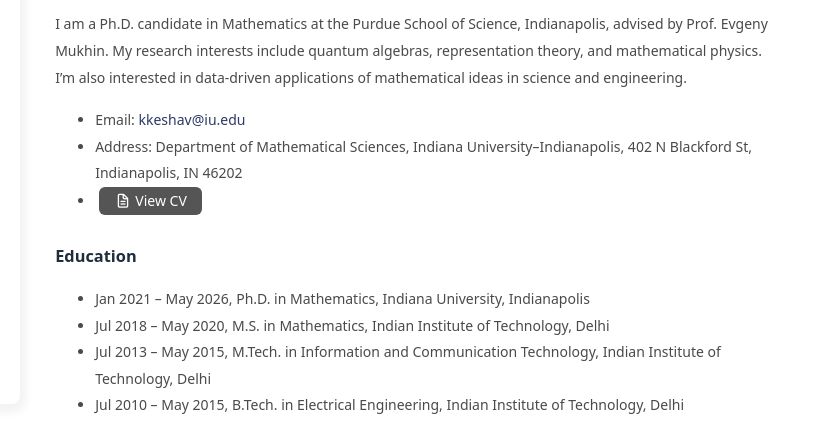
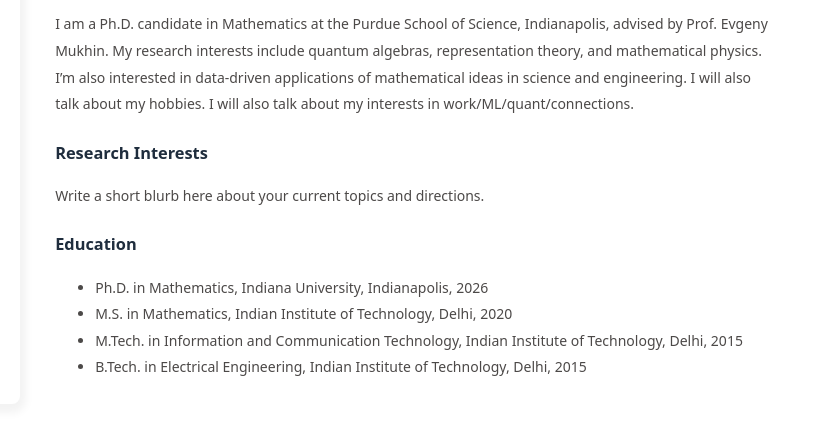
Before and after one commit to keshavdahiya/keshavdahiya.github.io, a plain HTML site: page index.html in a window 1280 px wide. Shown: the part 362-798 px from the top of the page, 457-1280 px from the left. Drawn offline with nearby package versions, Linux system fonts and the light colour scheme; a script that the page names is missing; some icons are missing; a web font is replaced by a local one.

Commit message:
edited research interests

```diff
--- a/index.html
+++ b/index.html
@@ -179,27 +179,22 @@
           <p>
             I am a Ph.D. candidate in Mathematics at the Purdue School of Science, Indianapolis, advised by Prof. Evgeny Mukhin.
             My research interests include quantum algebras, representation theory, and mathematical physics. I’m also
-            interested in data-driven applications of mathematical ideas in science and engineering.
+            interested in data-driven applications of mathematical ideas in science and engineering. I will also talk about my hobbies. I will also talk about my interests in work/ML/quant/connections.
           </p>
-          <ul>
-            <li>Email: <a href="mailto:kkeshav@iu.edu">kkeshav@iu.edu</a></li>
-            <li>Address: Department of Mathematical Sciences, Indiana University–Indianapolis, 402 N Blackford St, Indianapolis, IN 46202</li>
-            <li><a class="btn-beautify" href="/CV/Keshav_CV_Website.pdf" title="CV"><i class="far fa-file-alt"></i> <span>View CV</span></a></li>
-          </ul>
+
+          <!-- Research Interests -->
+          <h3 id="Research-Interests">Research Interests</h3>
+          <p>Write a short blurb here about your current topics and directions.</p>
 
           <!-- Education -->
           <h3 id="Education">Education</h3>
           <ul>
-            <li>Jan 2021 – May 2026, Ph.D. in Mathematics, Indiana University, Indianapolis</li>
-            <li>Jul 2018 – May 2020, M.S. in Mathematics, Indian Institute of Technology, Delhi</li>
-            <li>Jul 2013 – May 2015, M.Tech. in Information and Communication Technology, Indian Institute of Technology, Delhi</li>
-            <li>Jul 2010 – May 2015, B.Tech. in Electrical Engineering, Indian Institute of Technology, Delhi</li>
+            <li>Ph.D. in Mathematics, Indiana University, Indianapolis, 2026</li>
+            <li>M.S. in Mathematics, Indian Institute of Technology, Delhi, 2020</li>
+            <li>M.Tech. in Information and Communication Technology, Indian Institute of Technology, Delhi, 2015</li>
+            <li>B.Tech. in Electrical Engineering, Indian Institute of Technology, Delhi, 2015</li>
           </ul>
-
-          <!-- Research Interests -->
-          <h3 id="Research-Interests">Research Interests</h3>
-          <p>Write a short blurb here about your current topics and directions.</p>
-        </article>
+       </article>
 
         <div class="tag_share"></div>
       </div>
```
